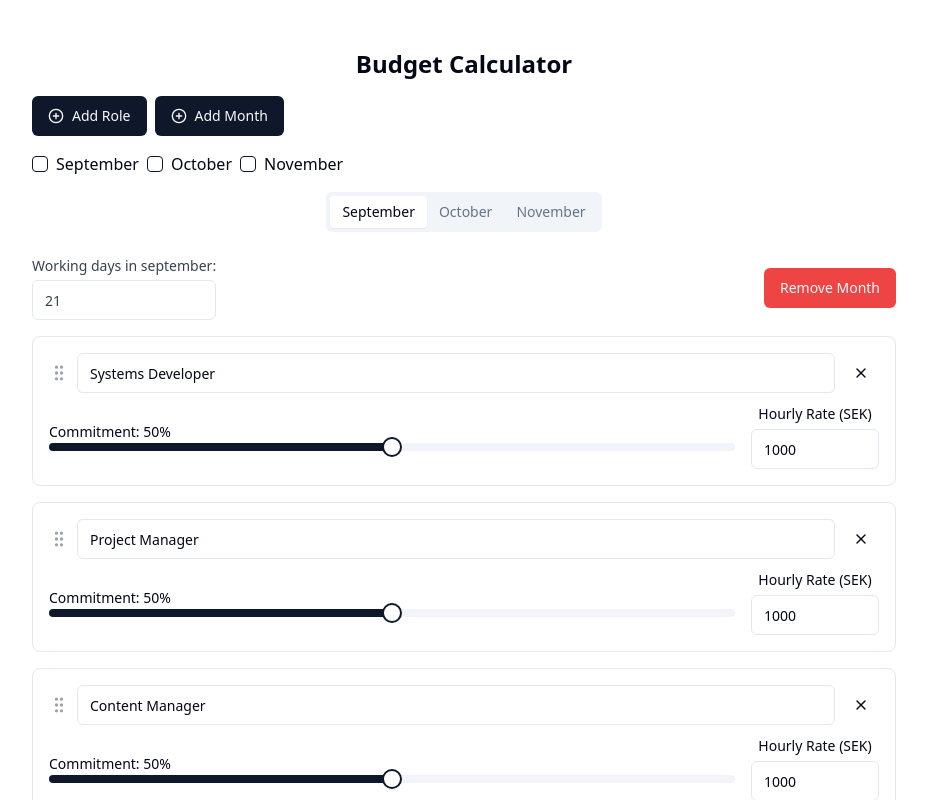
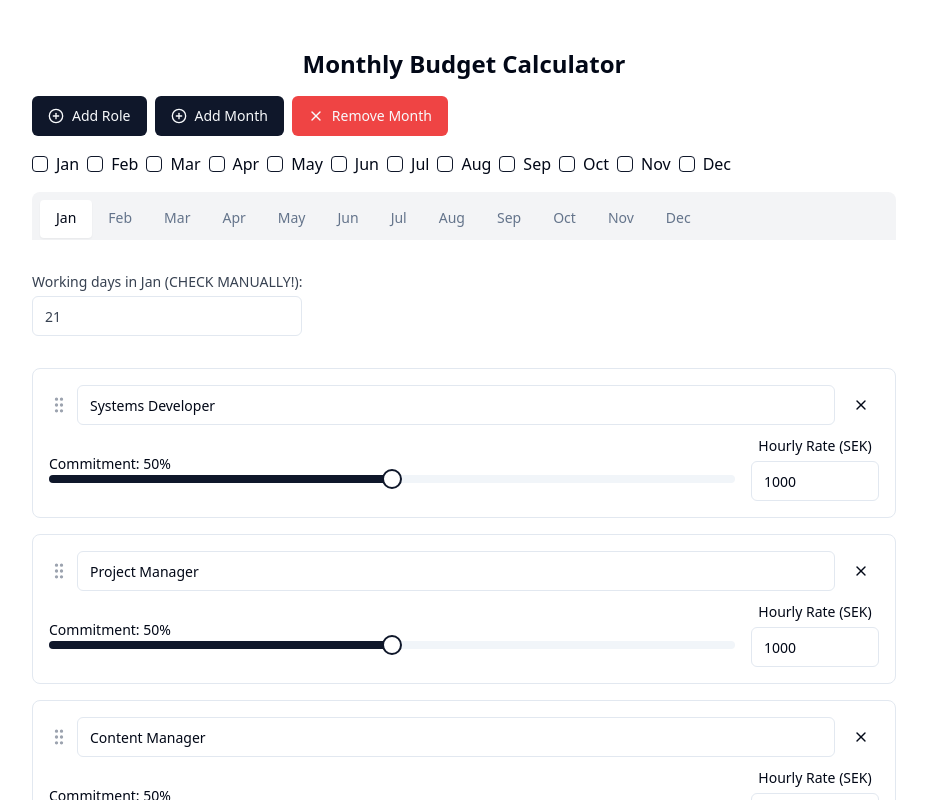
Before and after one commit to anders-brunoson/budget-calculator, a React (Vite) app: page / in a window 1280 px wide. Shown: the top 800 px of the page, without its empty margins (176-1103 px from the left). Built offline with nearby package versions, Linux system fonts and the light colour scheme.

Commit message:
added jan-dec months + some styling fixes

```diff
--- a/src/components/BudgetCalculator.jsx
+++ b/src/components/BudgetCalculator.jsx
@@ -8,7 +8,7 @@ import { PlusCircle, X, GripVertical } from 'lucide-react';
 import { Checkbox } from '@/components/ui/checkbox';
 
 const BudgetCalculator = () => {
-  const [months, setMonths] = useState(['september', 'october', 'november']);
+  const [months, setMonths] = useState(['jan', 'feb', 'mar',`apr`,'may', 'jun', 'jul',`aug`,'sep', 'oct', 'nov',`dec`]);
   const [roles, setRoles] = useState([
     { id: '1', name: 'Systems Developer' },
     { id: '2', name: 'Project Manager' },
@@ -195,15 +195,25 @@ const BudgetCalculator = () => {
     setDraggedItem(null);
   };
 
+  const capitalize = (str) => str.charAt(0).toUpperCase() + str.slice(1).toLowerCase();
+
   return (
     <div className="p-4 max-w-4xl mx-auto">
-      <h1 className="text-2xl font-bold mb-4">Budget Calculator</h1>
+      <h1 className="text-2xl font-bold mb-4">Monthly Budget Calculator</h1>
       <div className="mb-4 flex space-x-2">
         <Button onClick={handleAddRole} className="flex items-center">
           <PlusCircle className="mr-2 h-4 w-4" /> Add Role
         </Button>
         <Button onClick={handleAddMonth} className="flex items-center">
           <PlusCircle className="mr-2 h-4 w-4" /> Add Month
+        </Button>
+        <Button
+          onClick={() => handleRemoveMonth(activeTab)}
+          variant="destructive"
+          className="flex items-center"
+          disabled={months.length <= 1}
+        >
+          <X className="mr-2 h-4 w-4" /> Remove Month
         </Button>
       </div>
       {isAddingMonth && (
@@ -228,17 +238,25 @@ const BudgetCalculator = () => {
           </label>
         ))}
       </div>
-      <Tabs value={activeTab} onValueChange={setActiveTab}>
-        <TabsList className="mb-4">
-          {months.map(month => (
-            <TabsTrigger key={month} value={month} className="capitalize">{month}</TabsTrigger>
-          ))}
-        </TabsList>
+      <Tabs value={activeTab} onValueChange={setActiveTab} className="w-full">
+        <div className="mb-6 bg-gray-100 p-1 rounded-t-lg">
+          <TabsList className="w-full flex flex-wrap justify-start bg-transparent">
+            {months.map(month => (
+              <TabsTrigger
+                key={month}
+                value={month}
+                className="px-4 py-2 border-b-2 border-transparent hover:border-gray-300 focus:outline-none focus:border-blue-500"
+              >
+                {capitalize(month)}
+              </TabsTrigger>
+            ))}
+          </TabsList>
+        </div>
         {months.map(month => (
           <TabsContent key={month} value={month}>
-            <div className="mb-4 flex justify-between items-center">
+            <div className="mt-8 mb-8 flex justify-between items-center">
               <label className="block text-sm font-medium text-gray-700">
-                Working days in {month}:
+                Working days in {capitalize(month)} (CHECK MANUALLY!):
                 <Input
                   type="number"
                   value={workingDays[month] || 0}
@@ -248,7 +266,6 @@ const BudgetCalculator = () => {
                   max="31"
                 />
               </label>
-              <Button onClick={() => handleRemoveMonth(month)} variant="destructive">Remove Month</Button>
             </div>
             <div className="space-y-4 mb-6">
               {roles.map((role, index) => (
```
